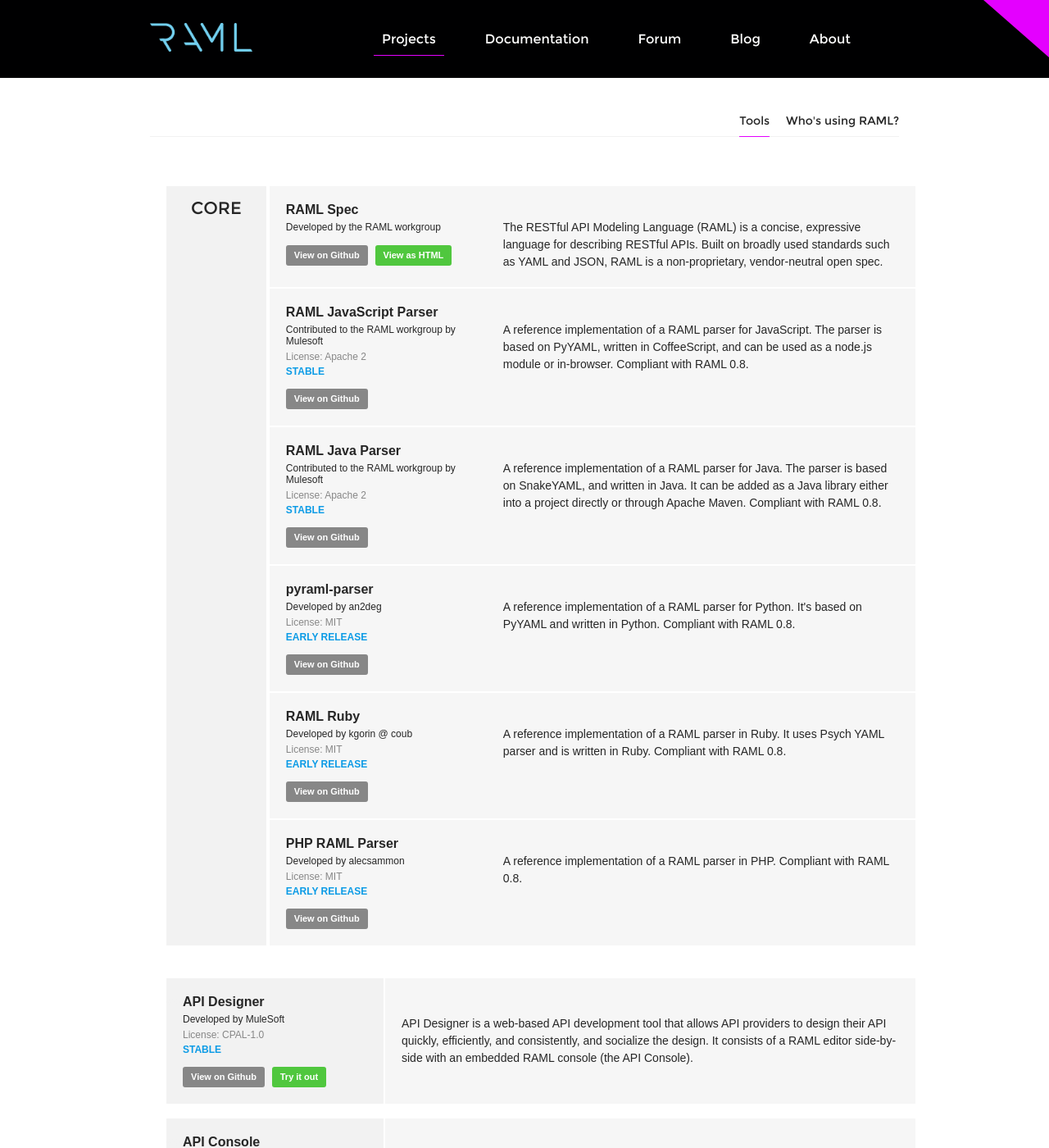
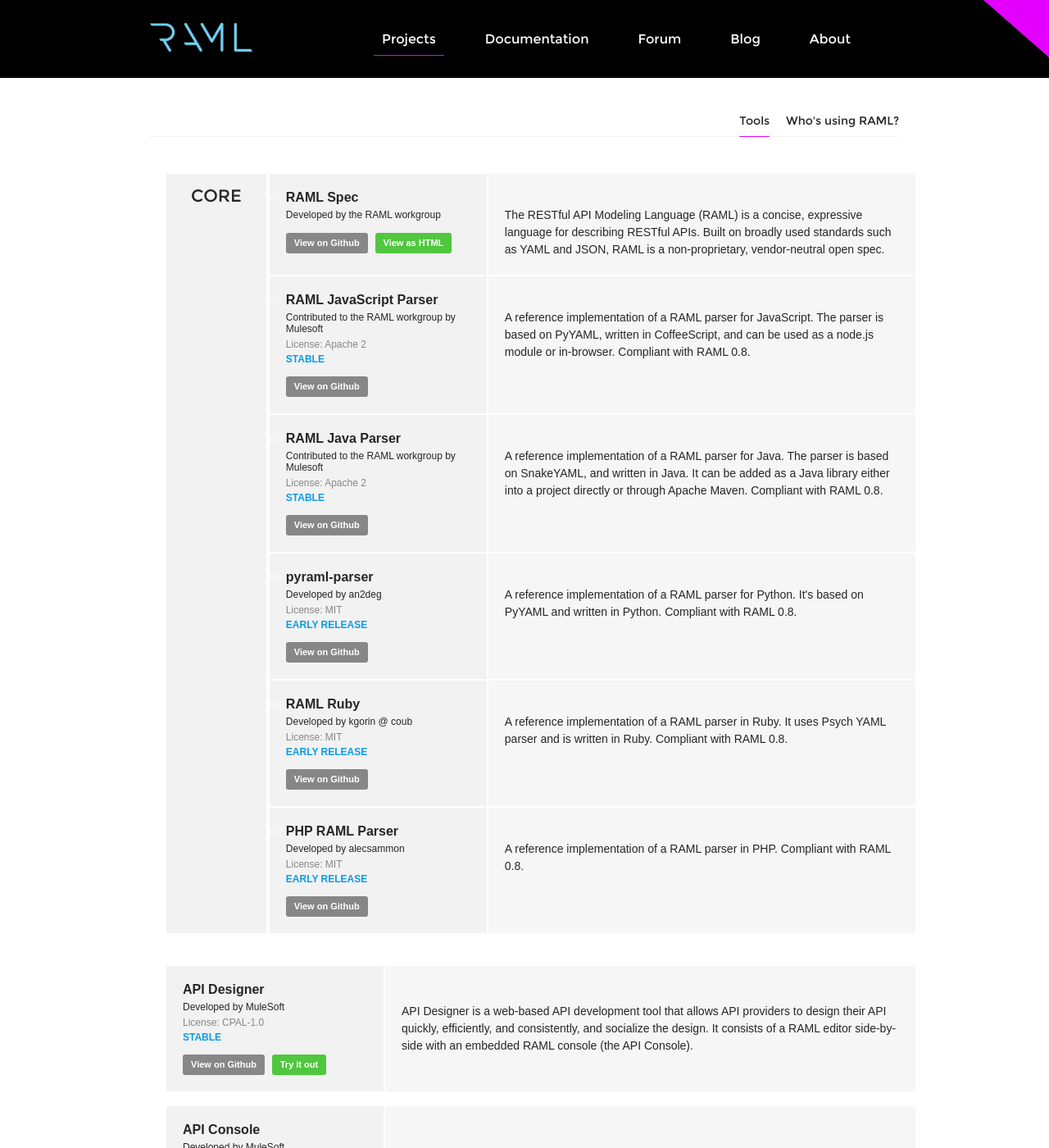
Before and after one commit to raml-org/raml-spec, a Jekyll site: the page built from projects.html, in a window 1280 px wide and 1400 px high. Shown: the whole window at 82% size. Built offline with Jekyll 4.4.1, drawn with Linux system fonts in a browser that asks for light colours; nearby versions of some CDN libraries; some web fonts are replaced.

Commit message:
css updates to project page

```diff
--- a/stylesheets/screen.css
+++ b/stylesheets/screen.css
@@ -10,8 +10,15 @@
 #section-projects #section-usage {
   display: none;
 }
+#section-projects #section-tools {
+  margin-top: 20px;
+}
 #section-projects .projects-subnav {
-  padding: 40px 0 60px 0;
+  padding: 40px 0 25px 0;
+}
+body .content-wrapper-pages section .projects-subnav ul li a.active,
+body .content-wrapper-pages section .projects-subnav ul li a:hover {
+  outline: none;
 }
 #section-projects h3 {
   margin: 0 0 0 -20px;
@@ -75,10 +82,10 @@
 #section-projects .projects-source li .project-header h2 {
   padding: 0;
 }
-#section-projects .projects-source li .project-title {
+/*#section-projects .projects-source li .project-title {
   border :none;
   background-color: #f6f6f6;
-}
+}*/
 #section-projects .projects-source li .project-description {
   vertical-align: top;
 }
```
